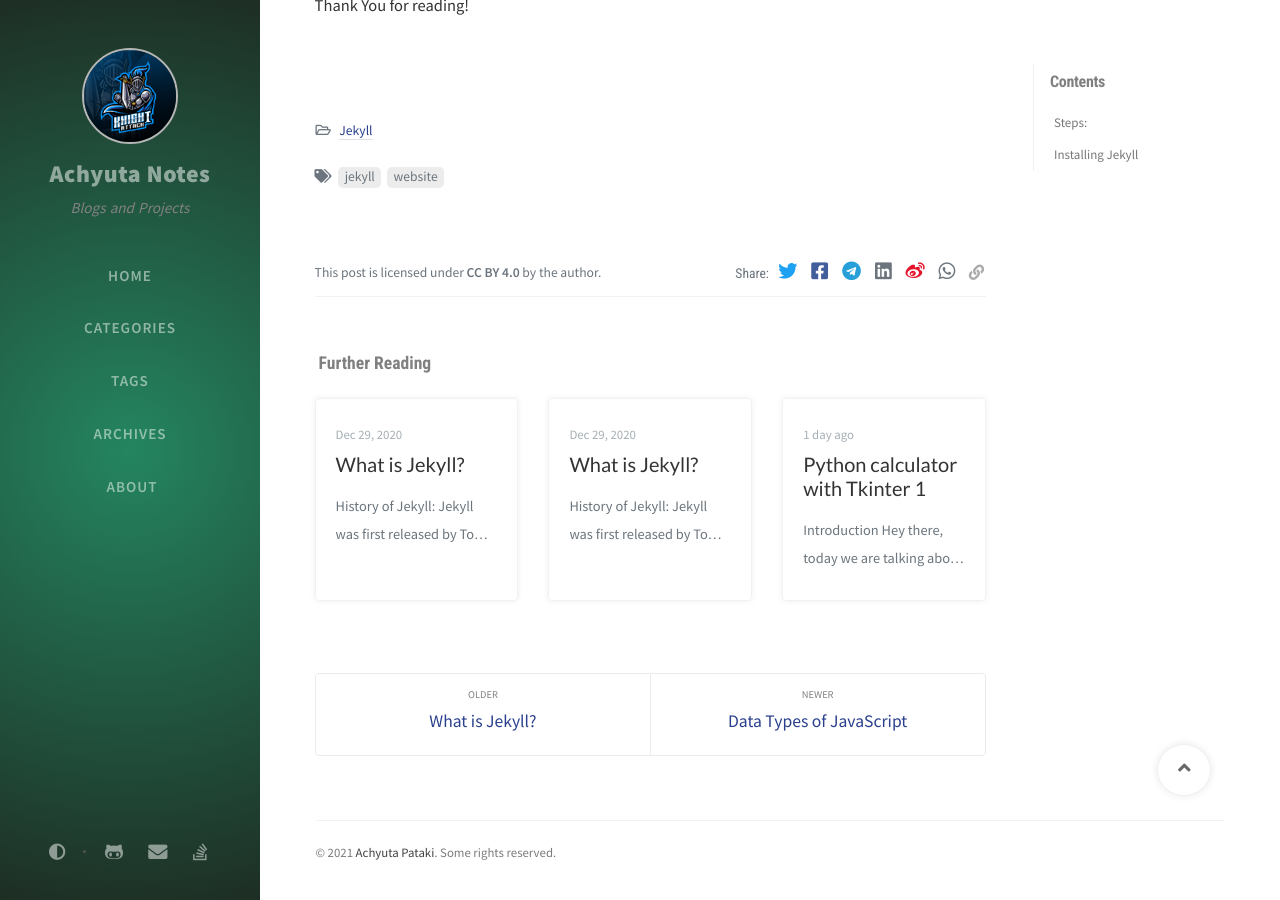
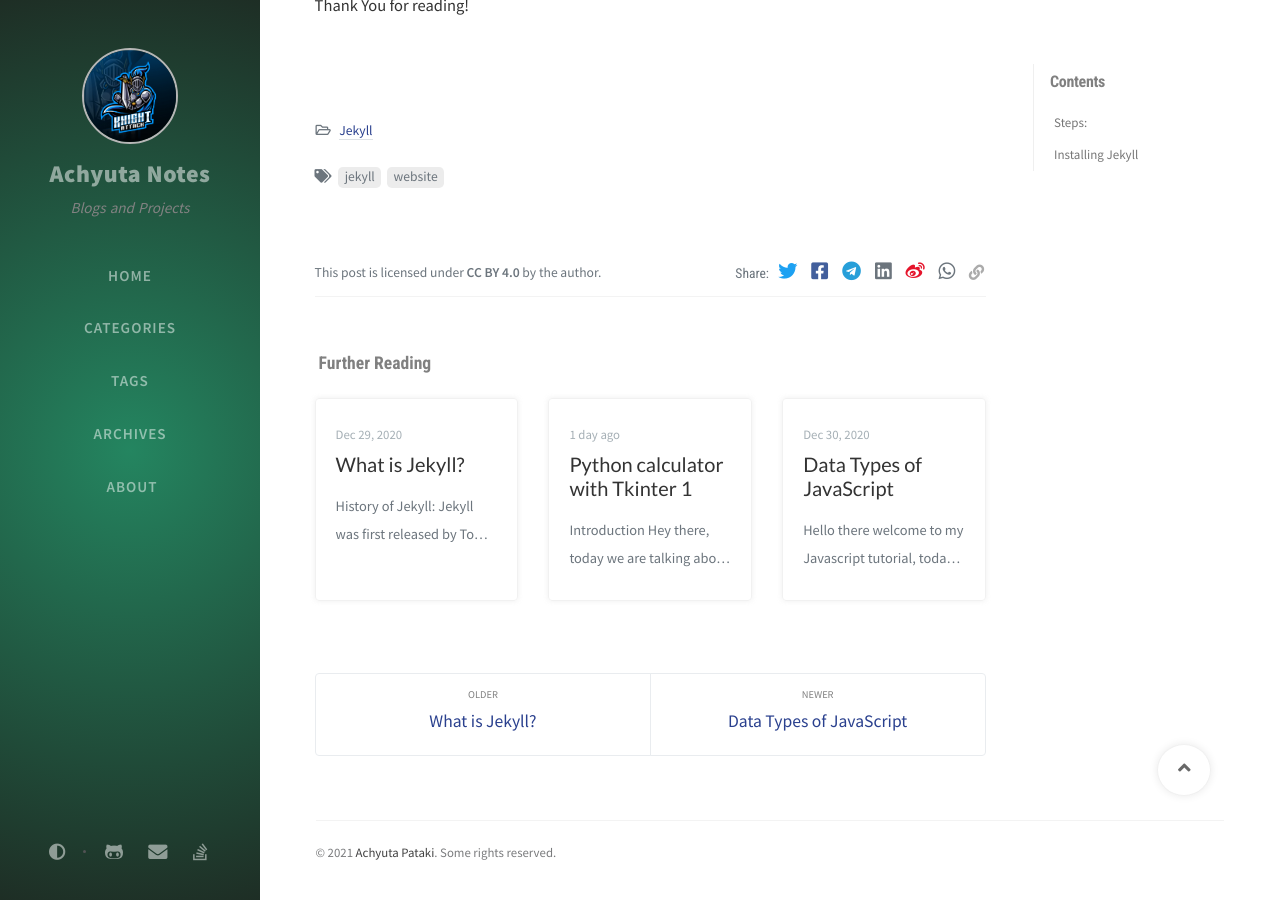
Before and after one commit to achyutap/achyutap.github.io, a Jekyll site: the page built from _posts/2020-12-12-website.md, in a window 1280 px wide and 900 px high, scrolled down 1201 px. Built offline with Jekyll 4.4.1, drawn with Linux system fonts in a browser that asks for light colours; nearby versions of some CDN libraries; comment, search, counter and statistics services are not loaded; some of the changed lines change nothing that is shown.

Commit message:
retry for recent update

```diff
--- a/_posts/2020-12-12-What-is-Jekyll?.md
+++ /dev/null
@@ -1,34 +0,0 @@
----
-title: What is Jekyll?
-author: Achyuta Pataki
-date: 2020-12-29 21:15:00 +530
-categories: [Jekyll]
-tags: [jekyll]
-math: true
-pin: false
----
-
-
-## History of Jekyll:
-Jekyll was first released by Tom Preston-Werner in 2008.Jekyll was later taken over by Parker Moore, who led the effort in releasing *Jekyll 1* and has been the new maintainer since then.
-
-Jekyll started a web development trend towards static websites.from 2017, Jekyll is the most popular static site generator, largely due to its adoption by GitHub.
-
-## Features of Jekyll:
-Instead of using databases, Jekyll takes the content, renders Markdown or Textile and Liquid templates, and produces a complete, static website ready to be served by Apache HTTP Server, Nginx or another web server.Jekyll is the engine behind GitHub Pages, a GitHub feature that allows users to host websites based on their GitHub repositories for no additional cost.
-
-Jekyll is flexible and can be used in combination with front-end frameworks such as Bootstrap, Semantic UI and many others.
-
-Jekyll sites can be connected to cloud-based CMS software such as CloudCannon, Forestry, Netlify or Siteleaf, enabling content editors to modify site content without having to know how to code.
-
-## What is Jekyll?
-Jekyll is a parsing engine bundled as a ruby gem used to build static websites from dynamic components such as templates, partials, liquid code, markdown, etc. Jekyll is known as "a simple, blog aware, static site generator".
-
-## What does Jekyll do?
-Jekyll is installed as a ruby gem local computer. Once installed you can call `jekyll serve` in the terminal in a directory and provided that directory is setup in a way jekyll expects, it will do magic stuff like parse markdown/textile files, compute categories, tags, permalinks, and construct your pages from layout templates and partials.
-
-Once parsed, Jekyll stores the result in a self-contained static _site folder. The intention here is that you can serve all contents in this folder statically from a plain static web-server.
-
-You can think of Jekyll as a normalish dynamic blog but rather than parsing content, templates, and tags on each request, Jekyll does this once beforehand and caches the entire website in a folder for serving statically.
-
-If you want to make your own jekyll site then go ahead and [make your jekyll site]({% link _posts/2020-12-12-website.md %})
```
Also changed, not shown: _posts/2021-01-03-python-calculator-l-one.md (+1 -0 lines).
